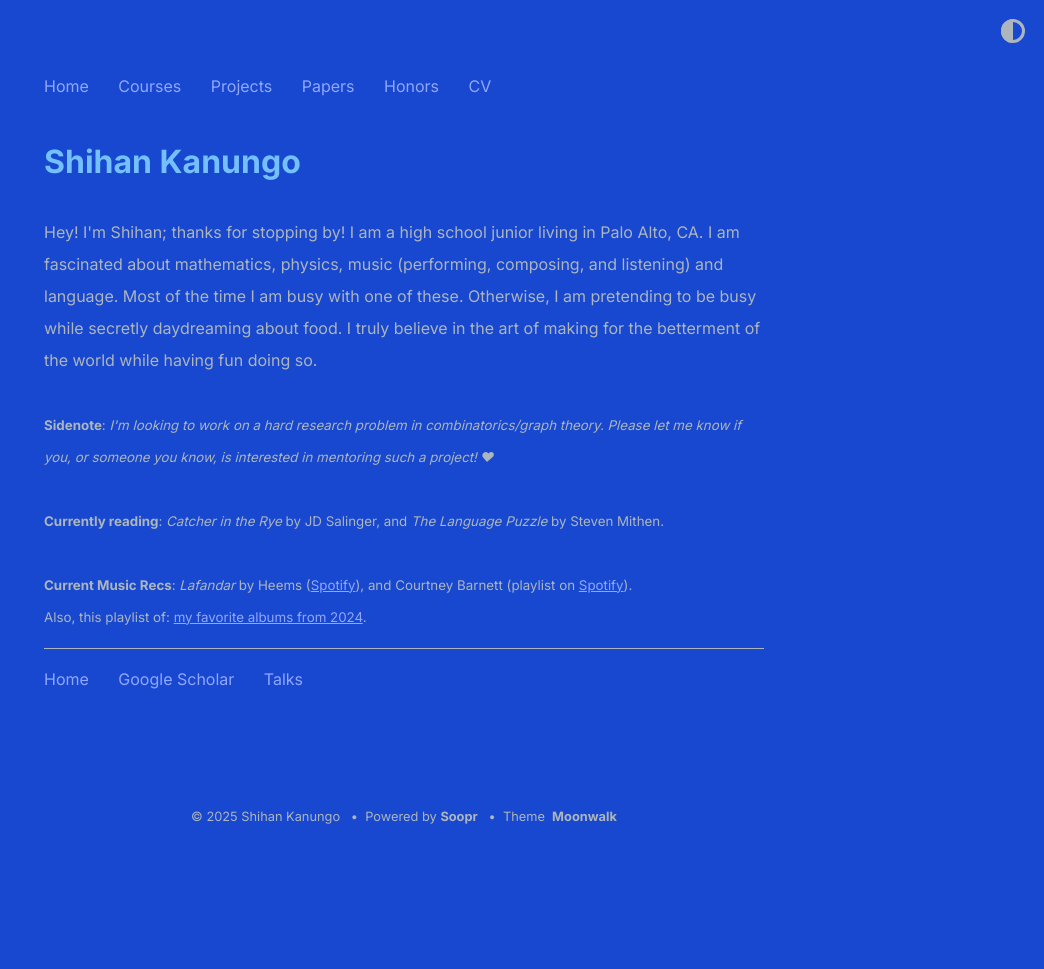
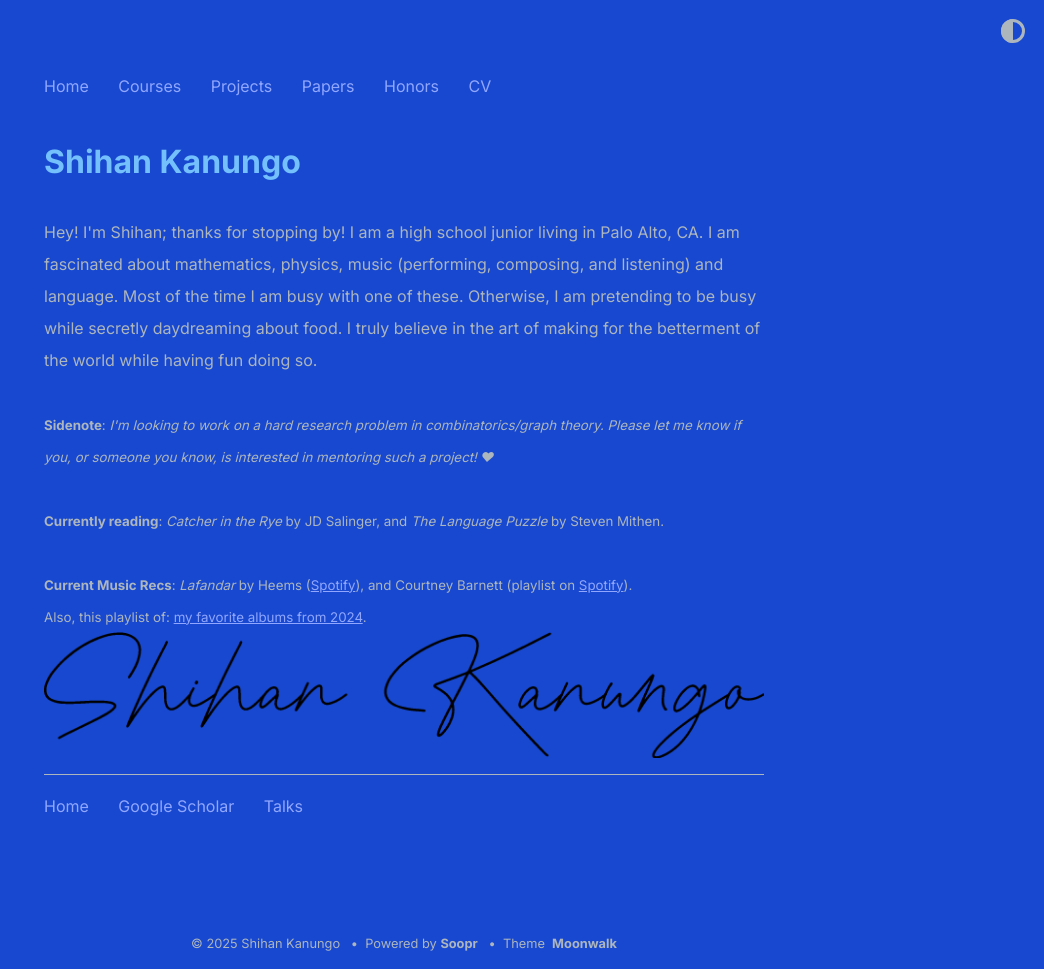
Before and after one commit to shihankanungo/shihankanungo.github.io, a Jekyll site: the page built from index.md, in a window 1280 px wide. Shown: the whole page, without its empty margins (236-1280 px from the left). Built offline with Jekyll 4.4.1, drawn with Linux system fonts in a browser that asks for light colours; before the commit the page ends 900 px from its top, so only the background shows below that.

Commit message:
Update _config.yml

```diff
--- a/_config.yml
+++ b/_config.yml
@@ -12,6 +12,7 @@ description: > # description of the site (multiple lines allowed)
           <br /><br />
           <small><b>Current Music Recs</b>: <i>Lafandar</i> by Heems (<a href="https://open.spotify.com/album/0txwScooV6S8rd8uhWfUGe?si=r-MswTWDTRK3KoW8IBIzMg">Spotify</a>), and Courtney Barnett (playlist on <a href="https://open.spotify.com/playlist/0q3ljBMndxToa5p6pZ7sWY?si=9d6db34aeea24f48">Spotify</a>). <br> Also, this playlist of: <a href="https://open.spotify.com/playlist/0plT5tvEl6lVLrQDk0X3eu?si=fe06480b57f64999">my favorite albums from 2024</a>. </small>
 
+  <img className="mt-8 md:mt-12 w-1/2 sm:w-1/3 lg:w-1/4" src="/signature.png" alt="signature of shihan" aria-hidden="true" />
 permalink: /:slug
 
 favicon: "./logo.png" # relative path to site's favicon
```
